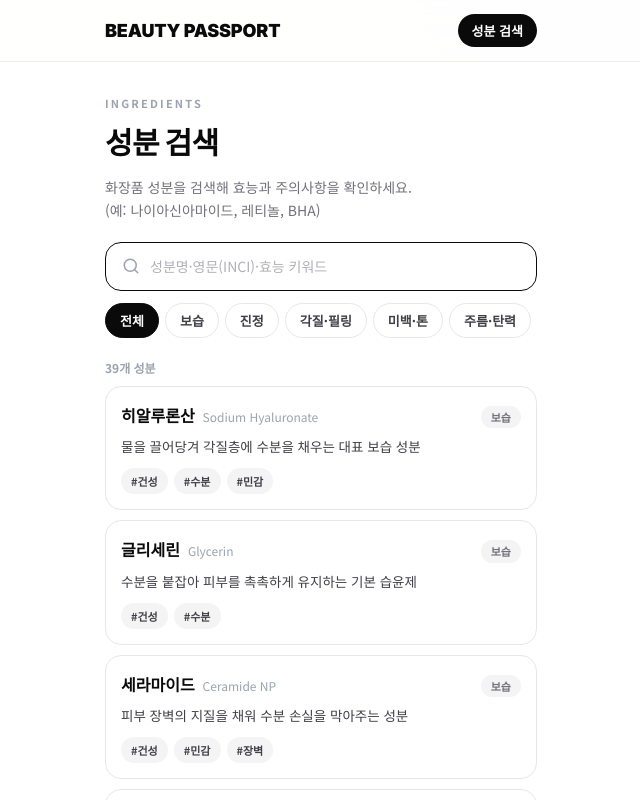
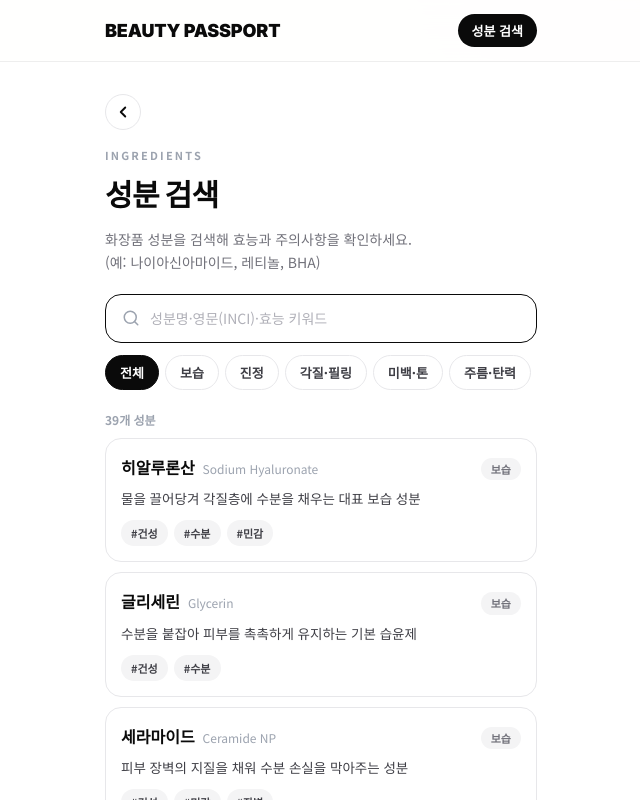
Before and after one commit to codyko122-sketch/8th-Faith, a Next.js app: page /ingredients in a window 1280 px wide. Shown: the top 800 px of the page, without its empty margins (319-959 px from the left). Built offline with nearby package versions, Linux system fonts and the light colour scheme.

Commit message:
fix: 성분검색 페이지에 뒤로가기 버튼 추가
/ingredients는 SPA stage가 아닌 별도 라우트라 뒤로가기 수단이 없어
router.back() 버튼을 좌측 상단에 추가.

Co-Authored-By: Claude Sonnet 5 <noreply@anthropic.com>

```diff
--- a/app/(site)/ingredients/page.tsx
+++ b/app/(site)/ingredients/page.tsx
@@ -1,11 +1,13 @@
 "use client";
 
 import { useEffect, useMemo, useRef, useState } from "react";
+import { useRouter } from "next/navigation";
 import { motion } from "framer-motion";
 import { Search, AlertTriangle } from "lucide-react";
 import { INGREDIENT_CATEGORIES, searchIngredients } from "@/lib/ingredients-data";
 
 export default function IngredientsPage() {
+  const router = useRouter();
   const [q, setQ] = useState("");
   const [category, setCategory] = useState<string>("전체");
   const searchRef = useRef<HTMLInputElement>(null);
@@ -21,7 +23,17 @@ export default function IngredientsPage() {
   return (
     <div className="min-h-screen bg-white font-sans">
       <div className="mx-auto max-w-[480px] px-6 pb-16 pt-8">
-        <div className="font-sans text-[11px] font-extrabold uppercase tracking-[0.2em] text-[#9ca3af]">Ingredients</div>
+        <button
+          type="button"
+          onClick={() => router.back()}
+          aria-label="이전 페이지로"
+          className="flex h-9 w-9 items-center justify-center rounded-full border-[1.5px] border-[#e7e7ea] bg-white text-[#0a0a0a] transition active:bg-[#f4f4f5]"
+        >
+          <svg width="18" height="18" viewBox="0 0 24 24" fill="none" stroke="currentColor" strokeWidth={2.5} strokeLinecap="round" strokeLinejoin="round">
+            <path d="M15 18l-6-6 6-6" />
+          </svg>
+        </button>
+        <div className="mt-4 font-sans text-[11px] font-extrabold uppercase tracking-[0.2em] text-[#9ca3af]">Ingredients</div>
         <h1 className="mt-1.5 text-[30px] font-black tracking-[-0.02em] text-[#0a0a0a]" style={{ fontFamily: "var(--font-inter), sans-serif" }}>
           성분 검색
         </h1>
```
